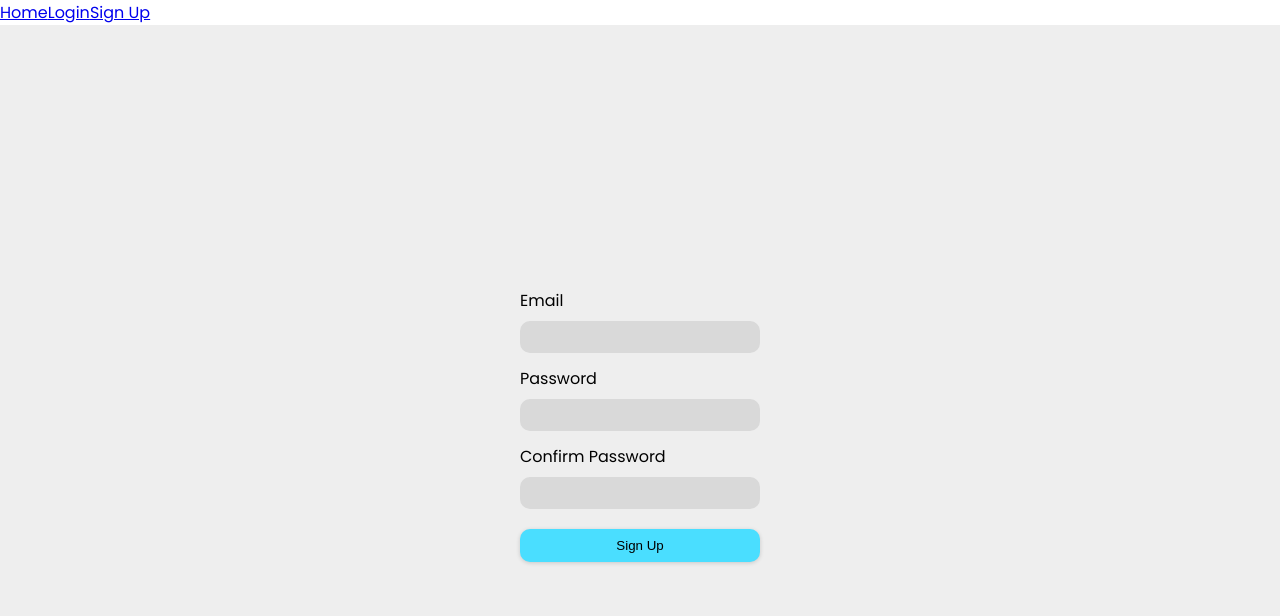
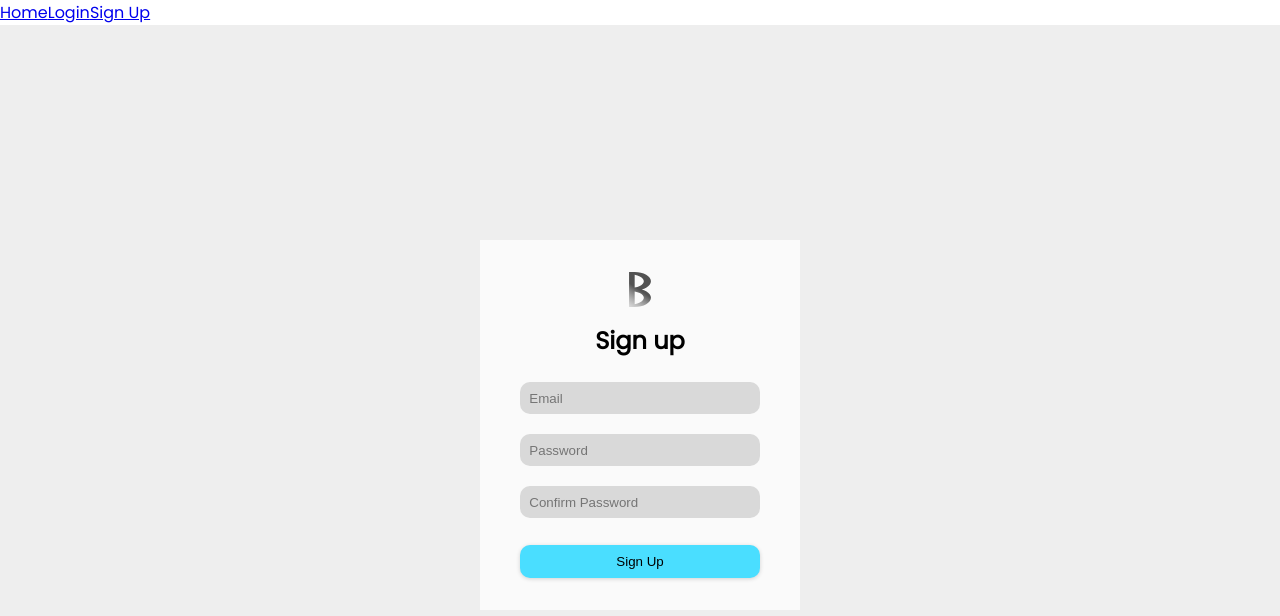
Before and after one commit to Swin-TIP/frontend, a Vue app: page /signup in a window 1280 px wide. Shown: the top 616 px of the page. Built offline with nearby package versions, Linux system fonts and the light colour scheme.

Commit message:
Add brightsparks logo to auth pages

```diff
--- a/src/views/Login.vue
+++ b/src/views/Login.vue
@@ -1,14 +1,17 @@
 <script setup>
+import BrightSparksLogo from '../assets/icons/brightsparks.svg';
 </script>
 
 <template>
     <main class="main__login">
         <div class="container">
+            <img class="logo" :src="BrightSparksLogo" alt="Bright Sparks Logo" />
+            <h1 class="title">Sign in</h1>
             <label for="email">Email</label>
-            <input type="text" id="email" />
+            <input type="text" id="email" placeholder="Email" />
             <label for="password">Password</label>
-            <input type="text" id="password" />
-            <button>Login</button>
+            <input type="password" id="password" placeholder="Password" />
+            <button>Sign in</button>
         </div>
     </main>
 </template>
@@ -27,19 +30,32 @@
     display: flex;
     flex-direction: column;
     width: 15em;
+    padding: 2em 2.5em;
+    background-color: #FAFAFA;
+}
+
+.logo {
+    height: 35px;
+}
+
+.title {
+    text-align: center;
+    font-size: 1.5em;
+    margin-bottom: 1em;
 }
 
 input {
     height: 1.8em;
-    padding: 0.3em 0.5em;
-    margin-bottom: 1em;
+    padding: 0.3em 0.7em;
+    margin-bottom: 1.2em;
     border: none;
     border-radius: 10px;
     background-color: #D9D9D9;
 }
 
 label {
-    margin-bottom: 0.5em;
+    /* margin-bottom: 0.5em; */
+    display: none;
 }
 
 button {
--- a/src/views/Signup.vue
+++ b/src/views/Signup.vue
@@ -1,15 +1,18 @@
 <script setup>
+import BrightSparksLogo from '../assets/icons/brightsparks.svg';
 </script>
 
 <template>
     <main class="main__signup">
         <div class="container">
+            <img class="logo" :src="BrightSparksLogo" alt="Bright Sparks Logo" />
+            <h1 class="title">Sign up</h1>
             <label for="email">Email</label>
-            <input type="text" id="email" />
+            <input type="text" id="email" placeholder="Email" />
             <label for="password">Password</label>
-            <input type="text" id="password" />
+            <input type="password" id="password" placeholder="Password" />
             <label for="confirm-password">Confirm Password</label>
-            <input type="text" id="confirm-password" />
+            <input type="password" id="confirm-password" placeholder="Confirm Password" />
             <button>Sign Up</button>
         </div>
     </main>
@@ -29,19 +32,32 @@
     display: flex;
     flex-direction: column;
     width: 15em;
+    padding: 2em 2.5em;
+    background-color: #FAFAFA;
+}
+
+.logo {
+    height: 35px;
+}
+
+.title {
+    text-align: center;
+    font-size: 1.5em;
+    margin-bottom: 1em;
 }
 
 input {
     height: 1.8em;
-    padding: 0.3em 0.5em;
-    margin-bottom: 1em;
+    padding: 0.3em 0.7em;
+    margin-bottom: 1.5em;
     border: none;
     border-radius: 10px;
     background-color: #D9D9D9;
 }
 
 label {
-    margin-bottom: 0.5em;
+    /* margin-bottom: 0.5em; */
+    display: none;
 }
 
 button {
```
Also changed, not shown: src/assets/icons/brightsparks.svg (added).
